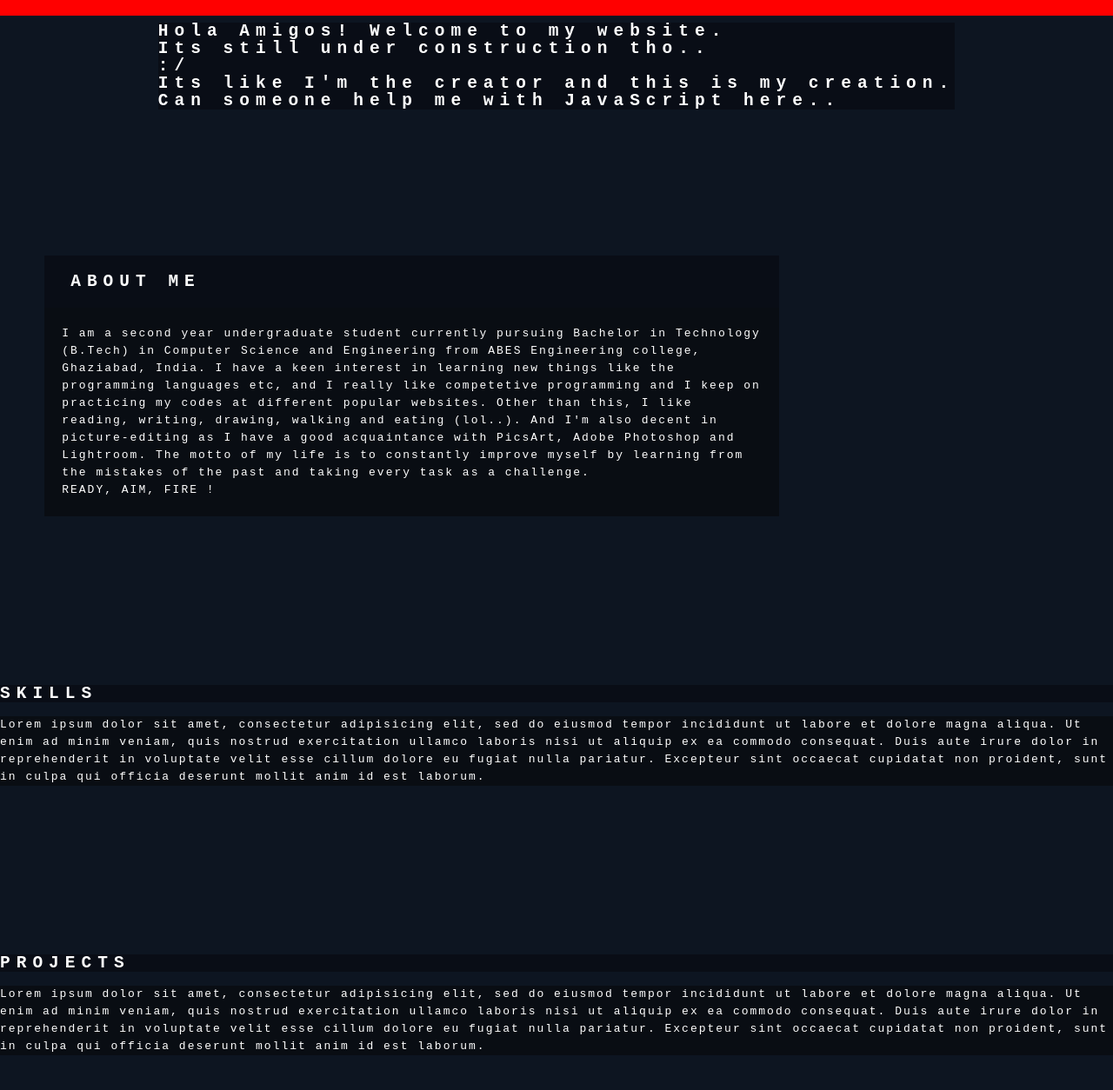
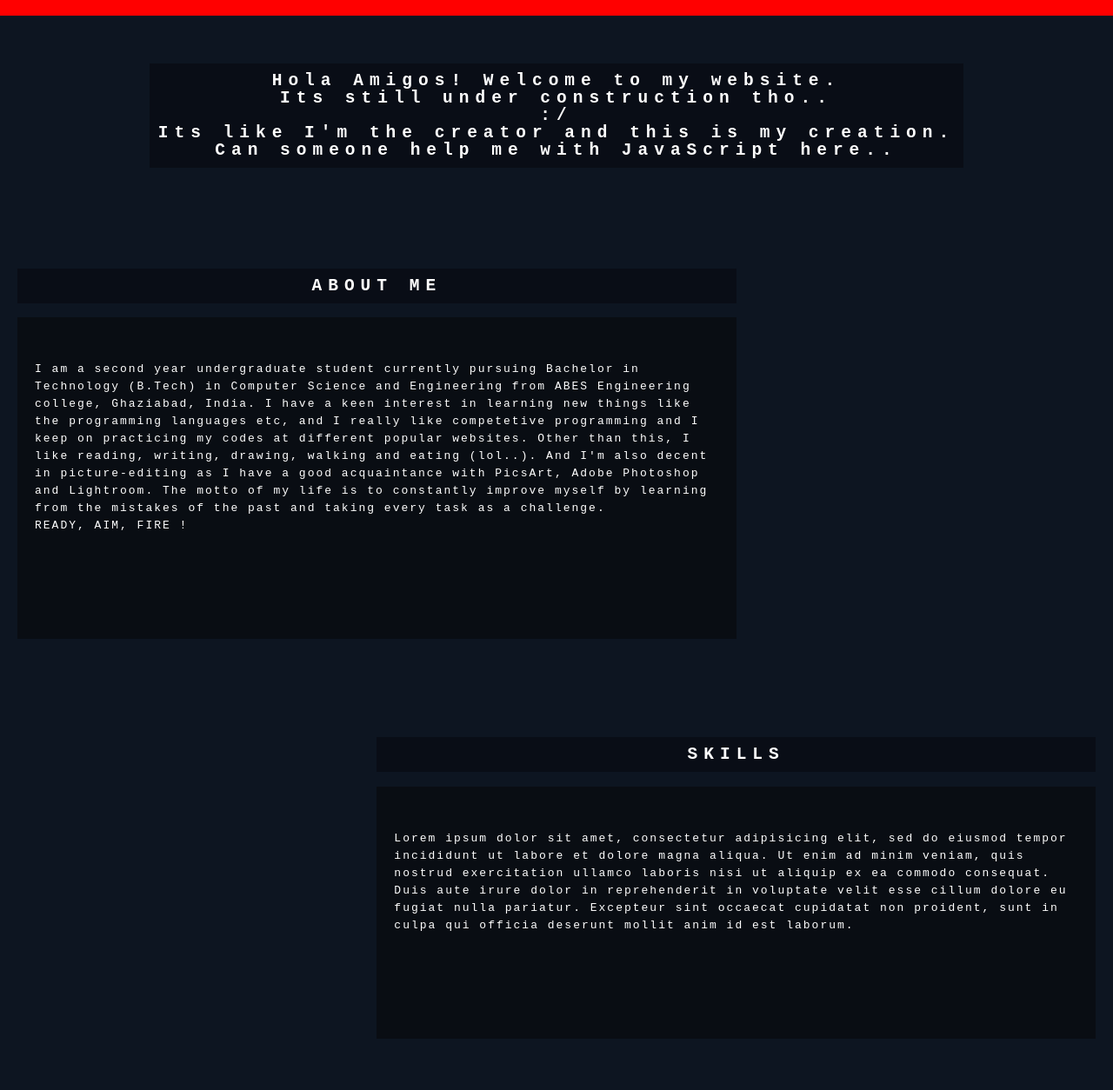
Before and after one commit to luctivud/.website, a plain HTML site: page index.html in a window 1280 px wide. Shown: the part 46-1300 px from the top of the page at 87% size. Drawn offline with nearby package versions, Linux system fonts and the light colour scheme; a web font is replaced by a local one.

Commit message:
Update main.css

```diff
--- a/assets/css/main.css
+++ b/assets/css/main.css
@@ -20,12 +20,12 @@
 body {
 	margin: 0;
 	font-family: 'Work Sans', sans-serif;
+  background: #0d1521;
 	font-weight: 400;
 }
 
 .content {
   height: 200vh;
-  background:#0d1521;
   display: grid;
   place-items: center;
 }
@@ -218,6 +218,9 @@ p{
   font-family: monospace;
   line-height: 20px;
   letter-spacing: 2px;
+  border-bottom: 100px solid #090d13;
+  border-top: 30px solid #090d13;
+  padding: 20px;
 }
 
 h2{
@@ -225,15 +228,46 @@ h2{
   font-family: monospace;
   line-height: 20px;
   letter-spacing: 7px;
+  margin-top: 100px;
+  padding: 10px;
+  text-align: center;
 }
+
+/*working with the grids*/
+
+.content{
+  display: grid;
+  grid-template-columns: 20px 1fr 1fr 1fr 20px;
+}
+
 
 .container:hover h2{
   color:red;
 }
 
+.intro {
+  grid-column: 2/5;
+
+}
+
+#section-1{
+  grid-column: 2/4;
+}
+
+#section-2{
+  grid-column: 3/5;
+}
+
+#section-3{
+  grid-column: 2/4;
+}
+
+#section-4{
+  grid-column: 2/5;
+}
 /* styling section-wise*/
 
-#section-1 p{
+/*#section-1 p{
   margin-left: 4%; margin-right: 30%; margin-top: 0px;
   padding: 20px;
 }
@@ -243,3 +277,4 @@ h2{
   padding:20px 30px;
   margin-left: 4%; margin-right: 30%; margin-bottom: 0px; margin-top: 80px;
 }
+*/
```
